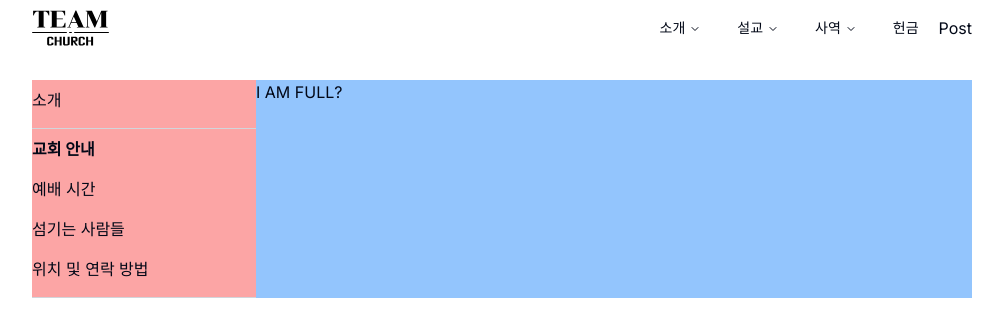
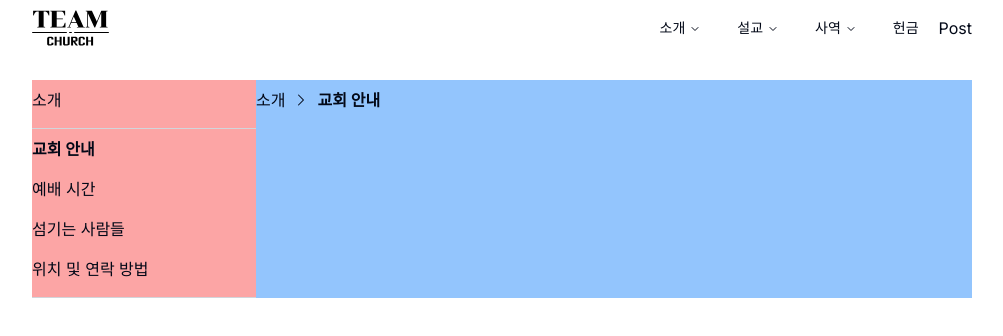
Before and after one commit to groovy-gambit/teamchurch, a Next.js app: page /about in a window 1280 px wide. Shown: the top 336 px of the page, without its empty margins (138-1141 px from the left). Built offline with nearby package versions, Linux system fonts and the light colour scheme.

Commit message:
ADD: breadcrumb

```diff
--- a/app/(site)/about/page.tsx
+++ b/app/(site)/about/page.tsx
@@ -3,6 +3,7 @@
 import { Button } from '@/components/ui/button';
 import Image from 'next/image';
 import navLogo from '@/public/team_church_logo.svg';
+import { ChevronRightIcon } from '@heroicons/react/24/solid';
 import heroImage from '@/public/gradient.png';
 import {
   NavigationMenu,
@@ -103,8 +104,13 @@ export default function Home() {
               </div>
             </section>
           </div>
-          <div className="flex- flex flex-auto bg-blue-300">
-            <section>I AM FULL?</section>
+          <div className="flex flex-auto flex-row bg-blue-300">
+            {/* breadcrumb */}
+            <section className="flex flex-row py-2">
+              <span className="mr-2">소개</span>
+              <ChevronRightIcon className="mr-2 h-6 w-4 font-bold" />
+              <span className="mr-2 font-bold">교회 안내</span>
+            </section>
           </div>
         </div>
       </div>
--- a/package.json
+++ b/package.json
@@ -9,6 +9,7 @@
     "lint": "next lint"
   },
   "dependencies": {
+    "@heroicons/react": "^2.0.18",
     "@portabletext/react": "^3.0.11",
     "@radix-ui/react-navigation-menu": "^1.1.4",
     "@radix-ui/react-slot": "^1.0.2",
```
Also changed, not shown: 1 other file (tests, documents, lock files or other folders).
